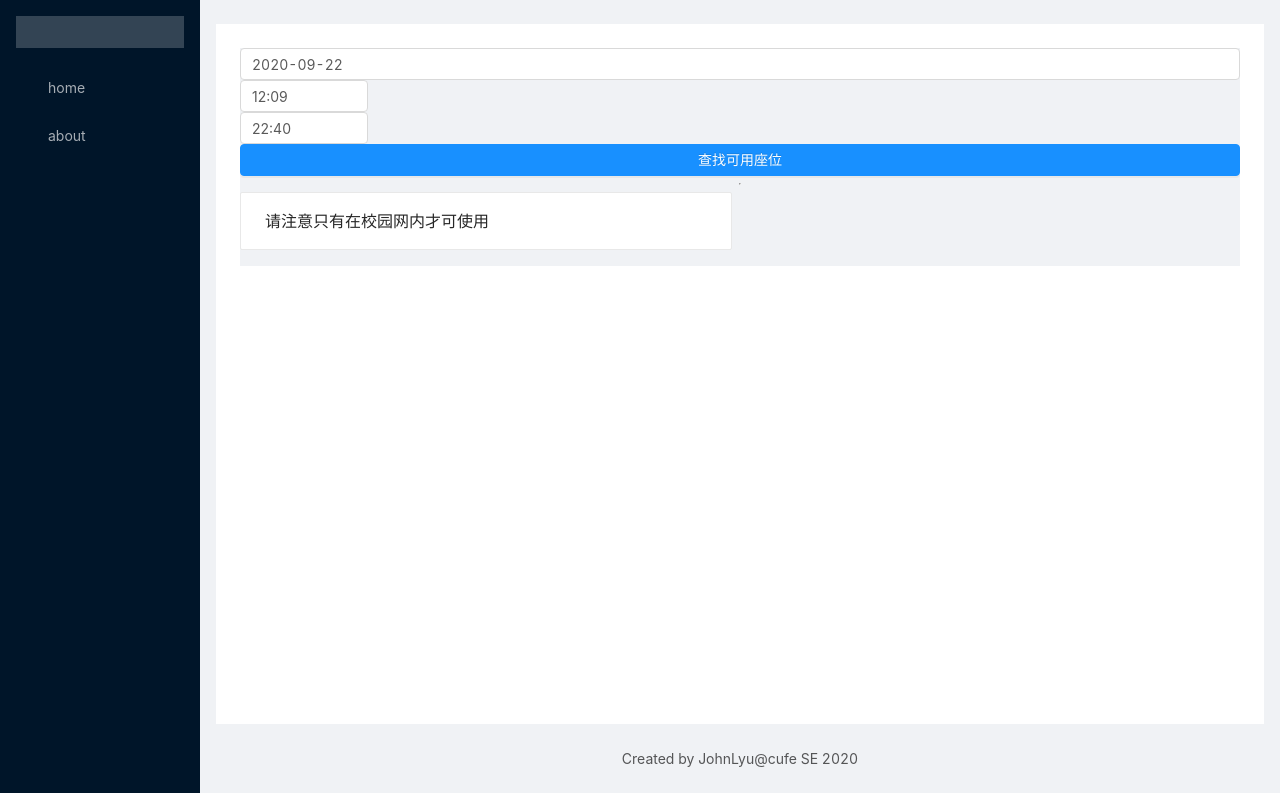
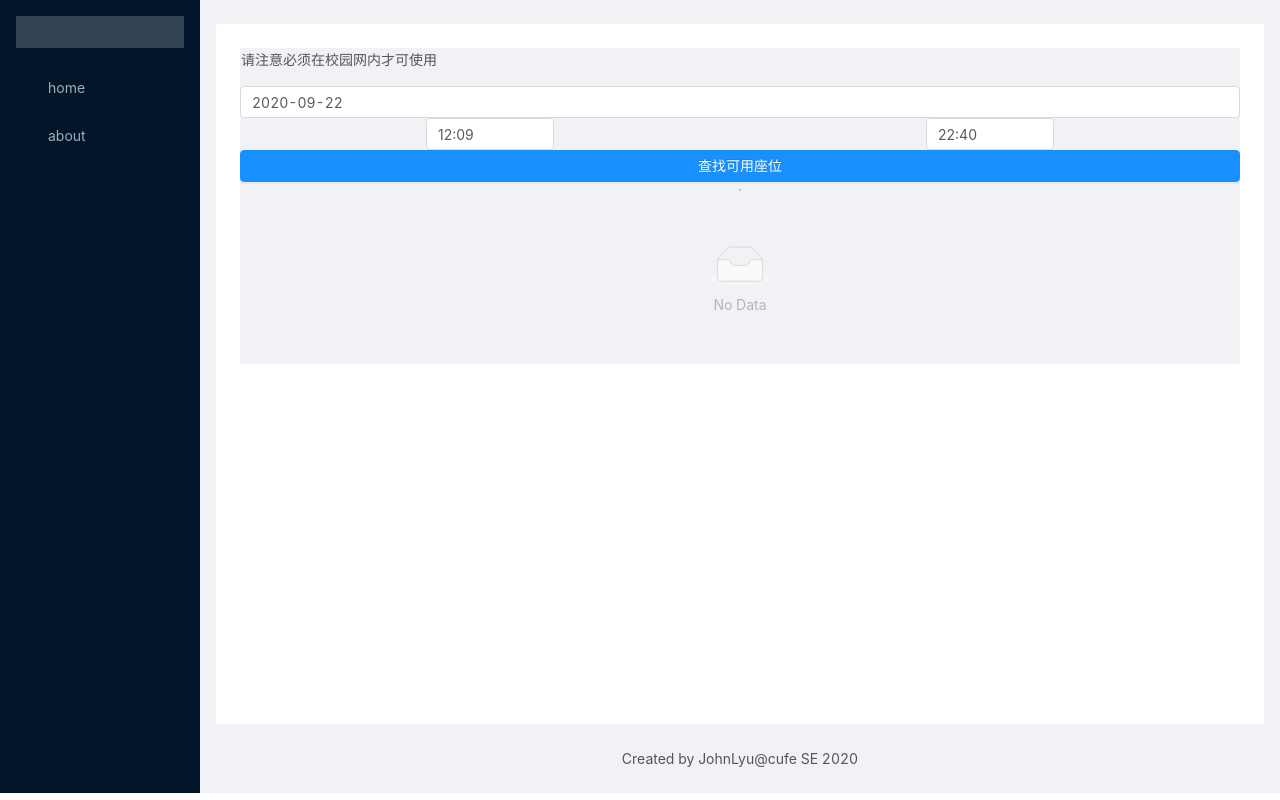
Before and after one commit to PaleNeutron/CUFELibTools, a Vue app: page / in a window 1280 px wide. Built offline with nearby package versions, Linux system fonts and the light colour scheme.

Commit message:
layout fix

```diff
--- a/src/components/LibSitSearch.vue
+++ b/src/components/LibSitSearch.vue
@@ -1,9 +1,26 @@
 <template>
   <a-layout class="LibSitSearch">
+    <a-descriptions >
+      <a-descriptions-item >{{info_string}}</a-descriptions-item>
+    </a-descriptions>
     <!-- <img alt="Vue logo" src="../assets/logo.png"> -->
     <a-date-picker v-model="selected_date" placeholder="选择日期" :defaultValue="moment()"></a-date-picker>
-    <a-time-picker v-model="start_time" format="HH:mm" placeholder="开始时间" :defaultValue="moment()"></a-time-picker>
-    <a-time-picker v-model="end_time" format="HH:mm" placeholder="结束时间" :defaultValue="moment()"></a-time-picker>
+    <div>
+      <a-row type="flex" justify="space-around">
+        <a-time-picker
+          v-model="start_time"
+          format="HH:mm"
+          placeholder="开始时间"
+          :defaultValue="moment()"
+        ></a-time-picker>
+        <a-time-picker
+          v-model="end_time"
+          format="HH:mm"
+          placeholder="结束时间"
+          :defaultValue="moment()"
+        ></a-time-picker>
+      </a-row>
+    </div>
     <a-button type="primary" :loading="loading" @click="enterLoading">查找可用座位</a-button>
     <hr />
     <!-- <h2>查找结果</h2> -->
@@ -29,7 +46,8 @@ export default {
       end_time: moment("22:40", "HH:mm"),
       loading: false,
       moment,
-      search_result: ["请注意只有在校园网内才可使用"],
+      info_string: "请注意必须在校园网内才可使用",
+      search_result: [],
       room_ids: [
         100496019,
         100496021,
@@ -66,6 +84,10 @@ export default {
         return el != null;
       });
       // console.log(filtered_result);
+      if (filtered_result === undefined || filtered_result.length == 0) {
+        // array empty or does not exist
+        self.info_string = "抱歉没有找到可用座位";
+      }
       self.search_result = filtered_result;
       self.loading = false;
     },
```
